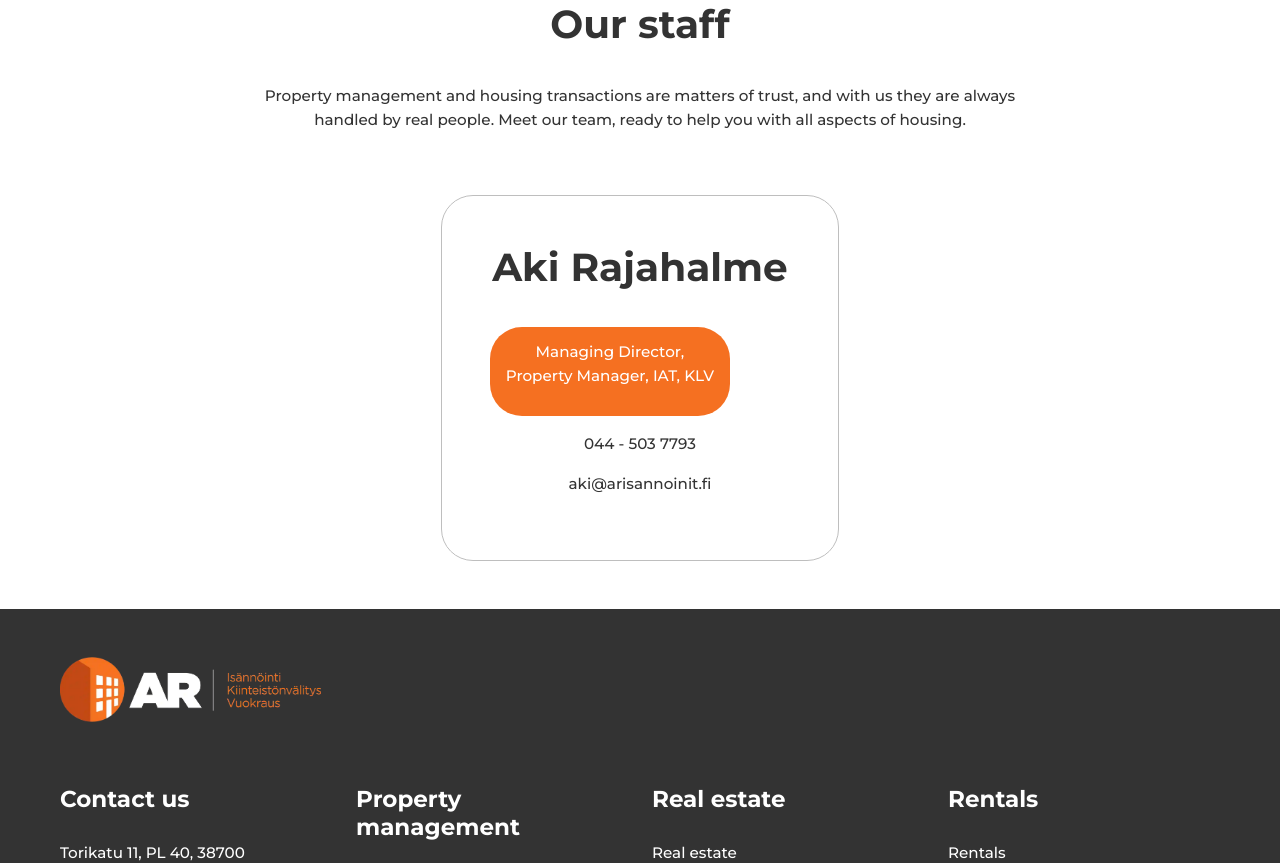
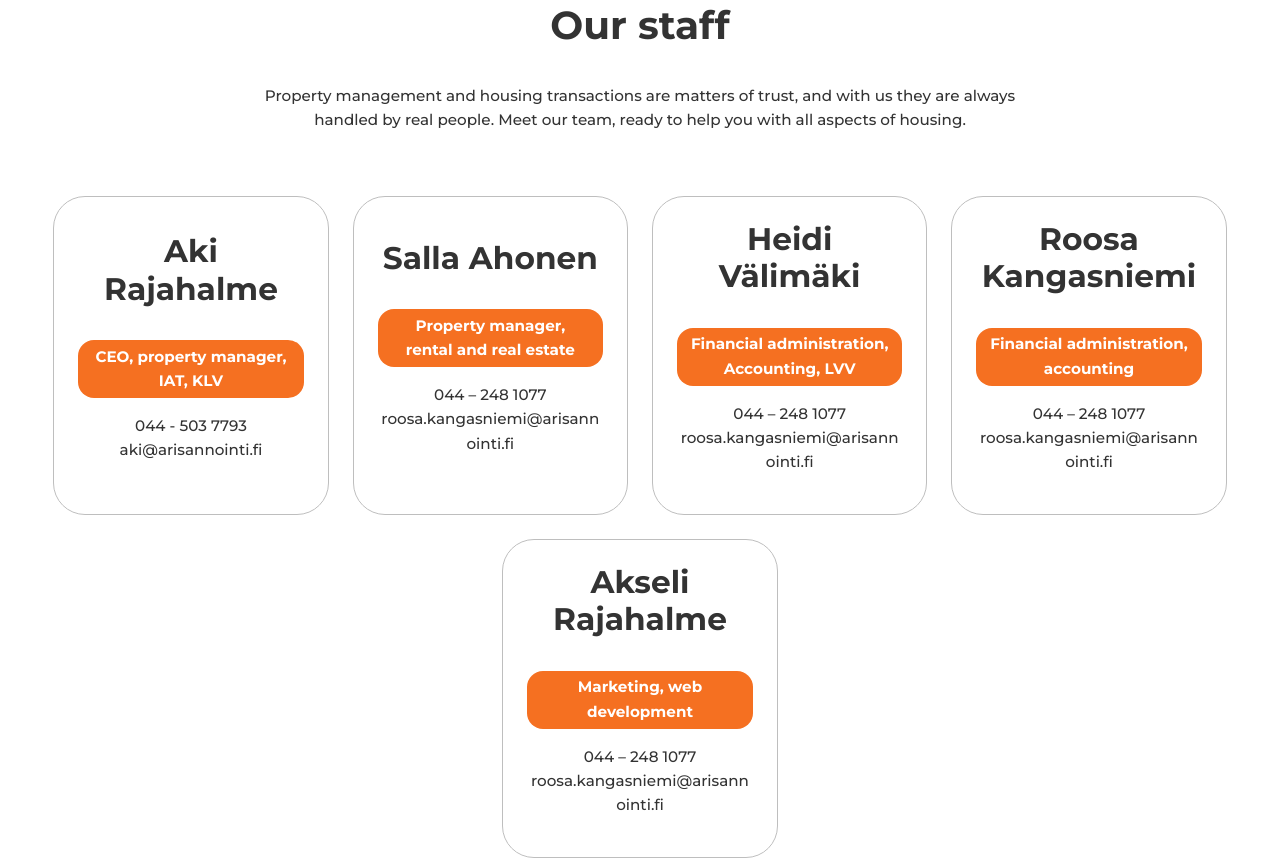
Before and after one commit to AkseliRaj/real-estate-management-website, a React (Vite) app in the folder ar-isannointi-oy/: page /yhteystiedot in a window 1280 px wide. Shown: the part 1220-2083 px from the top of the page. Built offline with nearby package versions, Linux system fonts and the light colour scheme.

Commit message:
Added staff information to contact page

```diff
--- /dev/null
+++ b/ar-isannointi-oy/src/components/StaffCard.jsx
@@ -0,0 +1,19 @@
+const StaffCard = ({ name, title, phone, email }) => {
+    return (
+        <div className='col-11 col-md-6 col-lg-4 col-xl-3'>
+            <div className='Staff-Card text-center align-content-center p-3 p-md-4 py-4 h-100'>
+                <h4 className="pb-3 d-none d-md-block">{name}</h4>
+                <h5 className="pb-1 d-block d-md-none">{name}</h5>
+                <div className='row d-flex justify-content-center'>
+                    <div className='col'>
+                        <p className='m-0 Profession-Title'>{title}</p>
+                    </div>
+                </div>
+                <p className='mt-3 mb-0'>{phone}</p>
+                <p>{email}</p>
+            </div>
+        </div>
+    );
+};
+
+export default StaffCard;
--- a/ar-isannointi-oy/src/css/ContactInformationPage.css
+++ b/ar-isannointi-oy/src/css/ContactInformationPage.css
@@ -11,9 +11,9 @@
     color: white;
     font-weight: bold;
     background-color: #F57021;
-    padding: 0.8rem;
-    max-width: 80%;
-    border-radius: 2rem;
+    display: inline-block;
+    padding: .3rem 0.8rem;
+    border-radius: 1rem;
     margin: 0px;
 }
 
--- a/ar-isannointi-oy/src/locales/en/translation.json
+++ b/ar-isannointi-oy/src/locales/en/translation.json
@@ -506,11 +506,31 @@
         "paragraph": "Property management and housing transactions are matters of trust, and with us they are always handled by real people. Meet our team, ready to help you with all aspects of housing."
       },
       "Profession-Titles": {
-        "Aki-Rajahalme": "Managing Director, Property Manager, IAT, KLV",
-        "Roosa-Kangasniemi": "Financial administration, accounting",
-        "Heidi-Välimäki": "Accounting, LVV",
-        "Salla-Ahonen": "Property Manager, rental and real estate brokerage",
-        "Akseli-Rajahalme": "Marketing, Web Developer"
+        "Aki-Rajahalme": {
+          "Title": "CEO, property manager, IAT, KLV",
+          "Phone-Number": "044 - 503 7793",
+          "Email": "aki@arisannointi.fi"
+        },
+        "Salla-Ahonen": {
+          "Title": "Property manager, rental and real estate",
+          "Phone-Number": "044 – 248 1077",
+          "Email": "roosa.kangasniemi@arisannointi.fi"
+        },
+        "Heidi-Välimäki": {
+          "Title": "Financial administration, Accounting, LVV",
+          "Phone-Number": "044 – 248 1077",
+          "Email": "roosa.kangasniemi@arisannointi.fi"
+        },
+        "Roosa-Kangasniemi": {
+          "Title": "Financial administration, accounting",
+          "Phone-Number": "044 – 248 1077",
+          "Email": "roosa.kangasniemi@arisannointi.fi"
+        },
+        "Akseli-Rajahalme": {
+          "Title": "Marketing, web development",
+          "Phone-Number": "044 – 248 1077",
+          "Email": "roosa.kangasniemi@arisannointi.fi"
+        }
       }
     },
     "Contact-Form": {
--- a/ar-isannointi-oy/src/locales/fi/translation.json
+++ b/ar-isannointi-oy/src/locales/fi/translation.json
@@ -511,11 +511,31 @@
         "paragraph": "Isännöinti ja asuntokauppa ovat luottamusasioita, joita hoitavat meillä aina oikeat ihmiset. Tutustu tiimiimme, joka on valmis auttamaan sinua kaikissa asumisen käänteissä."
       },
       "Profession-Titles": {
-        "Aki-Rajahalme": "Toimitusjohtaja, isännöitsijä, IAT, KLV",
-        "Roosa-Kangasniemi": "Taloushallinto, kirjanpito",
-        "Heidi-Välimäki": "Kirjanpito, LVV",
-        "Salla-Ahonen": "Isännöitsijä, vuokra- ja kiinteistönvälitys",
-        "Akseli-Rajahalme": "Markkinointi, Web-Kehittäjä"
+        "Aki-Rajahalme": {
+          "Title": "Toimitusjohtaja, isännöitsijä, IAT, KLV",
+          "Phone-Number": "044 - 503 7793",
+          "Email": "aki@arisannointi.fi"
+        },
+        "Salla-Ahonen": {
+          "Title": "Isännöitsijä, vuokra- ja kiinteistönsvälitys",
+          "Phone-Number": "044 – 248 1077",
+          "Email": "roosa.kangasniemi@arisannointi.fi"
+        },
+        "Heidi-Välimäki": {
+          "Title": "Taloushallinto, Kirjanpito, LVV",
+          "Phone-Number": "044 – 248 1077",
+          "Email": "roosa.kangasniemi@arisannointi.fi"
+        },
+        "Roosa-Kangasniemi": {
+          "Title": "Taloushallinto, kirjanpito",
+          "Phone-Number": "044 – 248 1077",
+          "Email": "roosa.kangasniemi@arisannointi.fi"
+        },
+        "Akseli-Rajahalme": {
+          "Title": "Markkinointi, Web-kehitys",
+          "Phone-Number": "044 – 248 1077",
+          "Email": "roosa.kangasniemi@arisannointi.fi"
+        }
       }
     },
     "Contact-Form": {
--- a/ar-isannointi-oy/src/pages/ContactInformationPage.jsx
+++ b/ar-isannointi-oy/src/pages/ContactInformationPage.jsx
@@ -1,11 +1,13 @@
 import { useTranslation } from 'react-i18next';
 import IntroductionSectionWithImage from '../components/IntroductionSectionWithImage';
+import StaffCard from '../components/StaffCard';
 import BiddingQuotePageImage from '../assets/webp/BiddingQuotePageImage.webp';
 import PersonIcon from '../assets/svg/PersonIcon.svg';
 import '../css/ContactInformationPage.css'
 
 const ContactInformationPage = () => {
     const { t } = useTranslation();
+    const staffInformation = t('Contact-Information-Page.Staff-Information.Profession-Titles', { returnObjects: true });
 
     return (
         <div className="container-fluid px-0">
@@ -19,7 +21,7 @@ const ContactInformationPage = () => {
                 buttonText={t('Contact-Information-Page.Banner.CTA-Button')}
             />
 
-            <div className='row d-flex justify-content-center Contact-Information-Section py-5 px-0'>
+            <div className='row g-0 d-flex justify-content-center Contact-Information-Section py-5 px-0'>
                 <div className='col-11'>
                     <div className='row d-flex justify-content-center justify-content-md-around align-items-center px-0'>
                         <div className='col-12 col-md-6 col-xl-5 p-2 p-md-5 Google-Maps-Block'>
@@ -39,14 +41,14 @@ const ContactInformationPage = () => {
                             ></iframe>
                         </div>
                         <div className='col-12 col-md-5 col-xl-6 pt-5 pt-md-0'>
-                            <div className='Business-Hours-Section pb-5'>
-                                <h3 className="pb-3 d-none d-md-block">{t('Contact-Information-Page.Operation-Information.Business-Hours-Title.title')}</h3>
+                            <div className='Business-Hours-Section pb-4'>
+                                <h3 className="pb-2 d-none d-md-block">{t('Contact-Information-Page.Operation-Information.Business-Hours-Title.title')}</h3>
                                 <h4 className="pb-1 d-block d-md-none">{t('Contact-Information-Page.Operation-Information.Business-Hours-Title.title')}</h4>
                                 <p>{t('Contact-Information-Page.Operation-Information.Business-Hours-Title.paragraph1')}</p>
                                 <p>{t('Contact-Information-Page.Operation-Information.Business-Hours-Title.paragraph2')} <a href='https://www.facebook.com/profile.php?id=100057221720630' target="_blank">{t('Contact-Information-Page.Operation-Information.Business-Hours-Title.link')}</a></p>
                             </div>
                             <div className='Address-Section'>
-                                <h3 className="pb-3 d-none d-md-block">{t('Contact-Information-Page.Operation-Information.Location.title')}</h3>
+                                <h3 className="pb-2 d-none d-md-block">{t('Contact-Information-Page.Operation-Information.Location.title')}</h3>
                                 <h4 className="pb-1 d-block d-md-none">{t('Contact-Information-Page.Operation-Information.Location.title')}</h4>
                                 <p>{t('Contact-Information-Page.Operation-Information.Location.address')}</p>
                             </div>
@@ -55,7 +57,7 @@ const ContactInformationPage = () => {
                 </div>
             </div>
 
-            <div className='row d-flex justify-content-center Staff-Information-Section py-5 px-0'>
+            <div className='row g-0 d-flex justify-content-center Staff-Information-Section py-5 px-0'>
                 <div className='col-11'>
                     <img
                         src={PersonIcon}
@@ -69,16 +71,16 @@ const ContactInformationPage = () => {
                             <p>{t('Contact-Information-Page.Staff-Information.Prefix.paragraph')}</p>
                         </div>
                     </div>
-                    <div className='row justify-content-center pt-5'>
-                        <div className='col-4 Staff-Card text-center p-5'>
-                            <h3 className="pb-3 d-none d-md-block">Aki Rajahalme</h3>
-                            <h4 className="pb-1 d-block d-md-none">Aki Rajahalme</h4>
-                            <div className='Profession-Title'>
-                                <p>{t('Contact-Information-Page.Staff-Information.Profession-Titles.Aki-Rajahalme')}</p>
-                            </div>
-                            <p className='my-3'>044 - 503 7793</p>
-                            <p>aki@arisannoinit.fi</p>
-                        </div>
+                    <div className='row d-flex justify-content-center pt-5 g-4'>
+                        {Object.entries(staffInformation).map(([staffKey, staffData]) => (
+                            <StaffCard
+                                key={staffKey}
+                                name={staffKey.replace(/-/g, ' ')}
+                                title={staffData.Title}
+                                phone={staffData['Phone-Number']}
+                                email={staffData.Email}
+                            />
+                        ))}
                     </div>
                 </div>
             </div>
```
